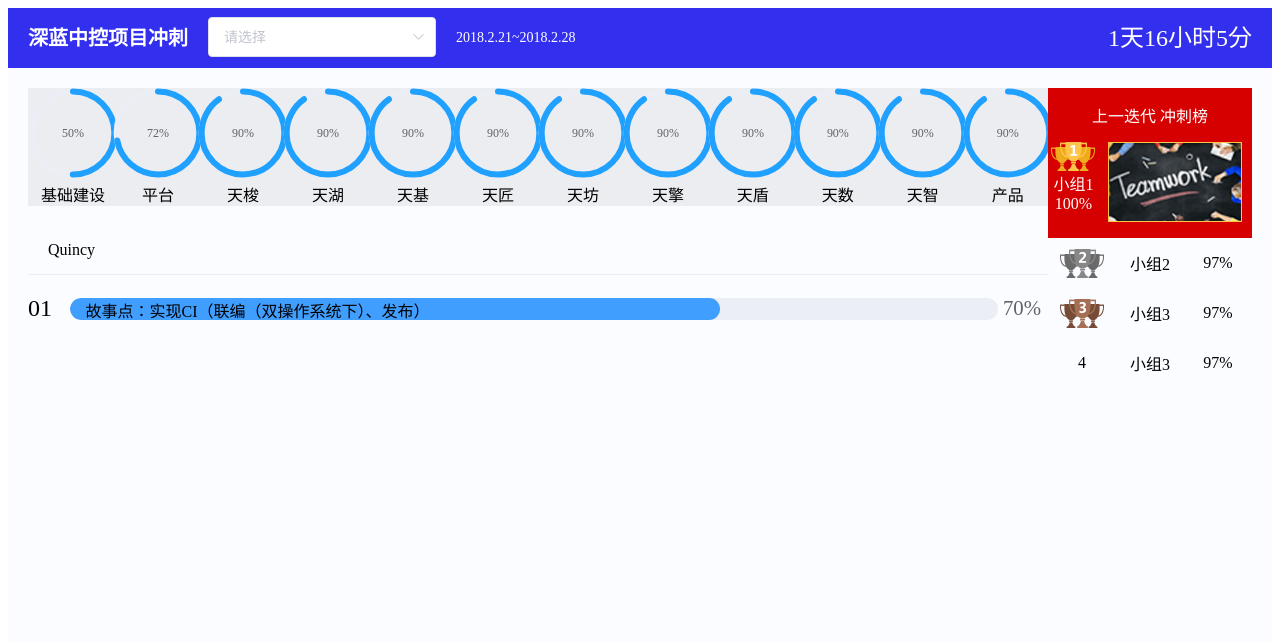
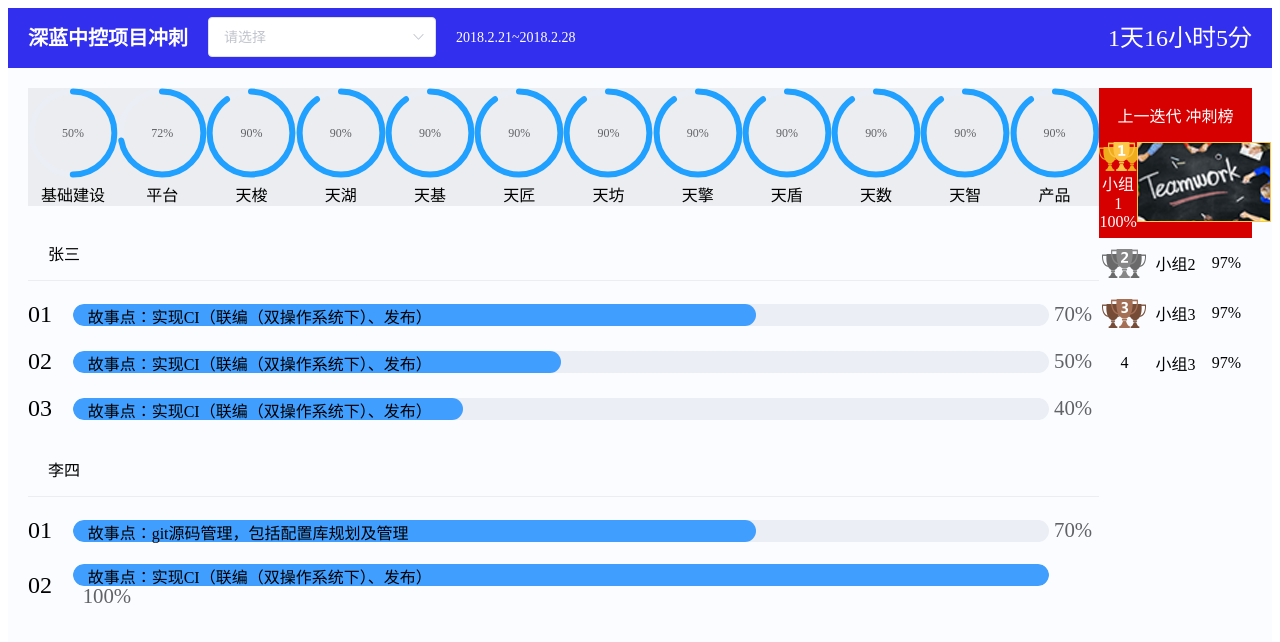
Before and after one commit to QuincyLi/VueJSES6, a Vue app: page / in a window 1280 px wide. Shown: the top 642 px of the page. Built offline with nearby package versions, Linux system fonts and the light colour scheme.

Commit message:
修改样式

```diff
--- a/src/App.vue
+++ b/src/App.vue
@@ -32,4 +32,7 @@ export default {
 .el-main{
   background-color: #FAFCFF;
 }
+.el-progress-bar{
+  width: 99%;
+}
 </style>
--- a/src/components/Workflow.vue
+++ b/src/components/Workflow.vue
@@ -1,6 +1,6 @@
 <template>
   <el-row>
-    <el-col :span="20">
+    <el-col :span="21">
       <el-row class="progressBar">
         <el-col :span="2" v-for="(percentage, index) in percentages" v-bind:key="percentage.name">
           <div class="content">
@@ -10,27 +10,27 @@
         </el-col>
       </el-row>
       <el-row>
-        <el-row class="personalDetail">
+        <el-row class="personalDetail" v-for="person in personalData" v-bind:key="person.name">
           <el-row class="personalName">
             <el-col>
-              <span>Quincy</span>
+              <span>{{person.name}}</span>
             </el-col>
           </el-row>
-          <el-row style="margin-top: 20px;display:flex;">
+          <el-row style="margin-top: 20px;display:flex;" v-for="userStory in person.userStorys" v-bind:key="userStory.id">
             <el-col :span="1" class="number">
-              <span>01</span>
+              <span>{{userStory.id}}</span>
             </el-col>
             <el-col :span="23" style="position:relative;margin:auto;">
-              <el-progress :percentage="70" :stroke-width="22"></el-progress>
+              <el-progress v-bind:percentage="userStory.percentage" :stroke-width="22"></el-progress>
               <span class="userStory">
-                故事点：实现CI（联编（双操作系统下）、发布）
+                {{userStory.detail}}
               </span>
             </el-col>
           </el-row>
         </el-row>
       </el-row>
     </el-col>
-    <el-col :span="4" class="announcement">
+    <el-col :span="3" class="announcement">
       <el-row class="announcementTitle">
          <el-row>
            <span class="titleFont">上一迭代 冲刺榜</span>
@@ -107,6 +107,43 @@ export default {
         {name: '天数', value: 90},
         {name: '天智', value: 90},
         {name: '产品', value: 90}
+      ],
+      personalData: [
+        {
+          name: '张三',
+          userStorys: [
+            {
+              id: '01',
+              detail: '故事点：实现CI（联编（双操作系统下）、发布）',
+              percentage: 70
+            },
+            {
+              id: '02',
+              detail: '故事点：实现CI（联编（双操作系统下）、发布）',
+              percentage: 50
+            },
+            {
+              id: '03',
+              detail: '故事点：实现CI（联编（双操作系统下）、发布）',
+              percentage: 40
+            }
+          ]
+        },
+        {
+          name: '李四',
+          userStorys: [
+            {
+              id: '01',
+              detail: '故事点：git源码管理，包括配置库规划及管理',
+              percentage: 70
+            },
+            {
+              id: '02',
+              detail: '故事点：实现CI（联编（双操作系统下）、发布）',
+              percentage: 100
+            }
+          ]
+        }
       ]
     }
   }
```
